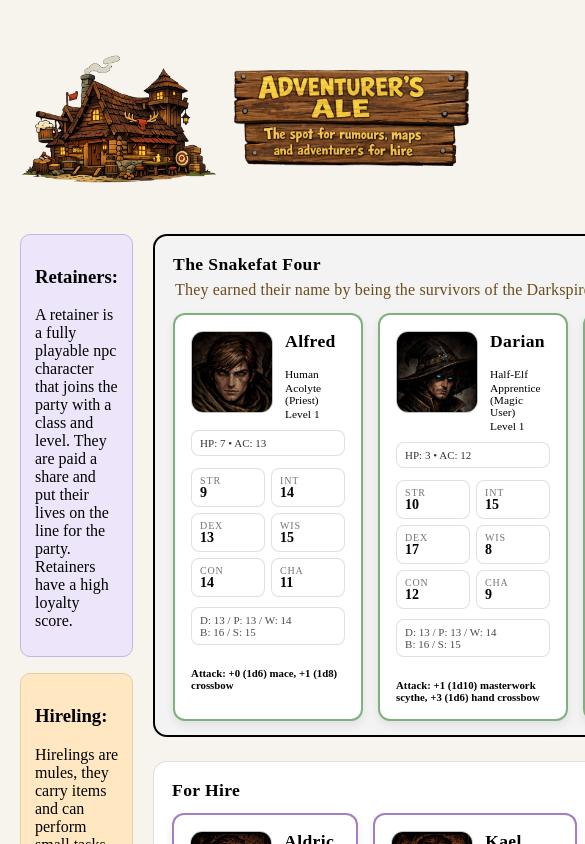
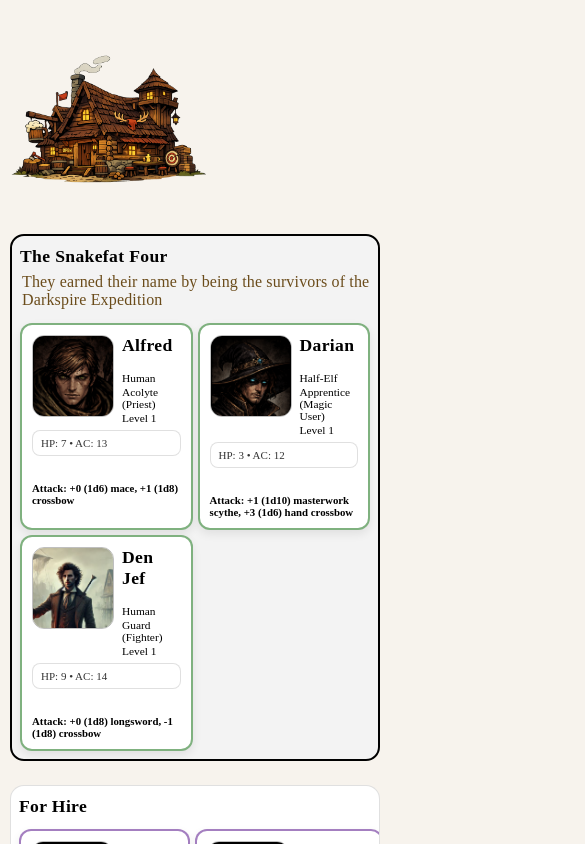
Before and after one commit to jideru/snakefat-tavern, a React (Vite) app: page / in a window 390 px wide. Shown: the top 844 px of the page, 585 px wide, since content can reach past the window. Built offline with nearby package versions, Linux system fonts and the light colour scheme; a web font is replaced by a local one.

Commit message:
created reactive site

```diff
--- a/src/style.css
+++ b/src/style.css
@@ -14,8 +14,9 @@
   text-shadow: 2px 2px 0 #ffe7a0, 0 2px 6px #00000033;
 }
 
-body{margin:0;font-family:serif;background:#f7f3ed}
+body{margin:0;font-family:serif;background:#f7f3ed;overflow-x:hidden}
 .container{max-width:1100px;margin:auto;padding:20px}
+
 .grid{display:grid;grid-template-columns:repeat(4,1fr);gap:15px}
 
 .main-content {
@@ -67,7 +68,7 @@ body{margin:0;font-family:serif;background:#f7f3ed}
   flex: 1;
 }
 
-.groupbox{border:1px solid rgba(0,0,0,0.12);border-radius:14px;background:#fff;padding:18px 18px 14px;margin-bottom:24px}
+.groupbox{border:1px solid rgba(0,0,0,0.12);border-radius:14px;background:#fff;padding:18px 18px 14px;margin-bottom:24px;overflow:hidden}
 .groupbox.party{border:2px solid #000;background:#f3f3f3}
 .groupbox h2{margin:0 0 12px;font-size:1.1rem;letter-spacing:0.02em}
 
@@ -190,3 +191,52 @@ grid-template-columns:repeat(3,1fr);
 gap:5px;
 margin-top:5px;
 }
+
+@media (max-width: 768px) {
+  .container {
+    width: 100%;
+    padding-left: 10px;
+    padding-right: 10px;
+    box-sizing: border-box;
+    margin: 0;
+    max-width: 100%;
+  }
+  .main-content {
+    flex-direction: column;
+    width: 100%;
+    box-sizing: border-box;
+  }
+  .party-section {
+    width: 100%;
+    box-sizing: border-box;
+  }
+  .groupbox {
+    box-sizing: border-box;
+    width: 100%;
+    padding: 10px 8px 8px;
+  }
+  .grid {
+    grid-template-columns: repeat(2, 1fr);
+    gap: 5px;
+  }
+  .card {
+    padding: 10px;
+    gap: 8px;
+  }
+  .card-header {
+    gap: 8px;
+  }
+  .card-left {
+    gap: 6px;
+  }
+  .ability-grid,
+  .save-line {
+    display: none;
+  }
+  .logotext-img {
+    display: none;
+  }
+  .info-card-multi {
+    display: none;
+  }
+}
--- a/src/ui/pages/HomePage.jsx
+++ b/src/ui/pages/HomePage.jsx
@@ -11,7 +11,7 @@ export default function HomePage() {
     <div className="container">
       <div className="logo-row">
         <img src="/assets/images/aa2.png" alt="The Tavern Logo" style={{ minWidth: '196px', minHeight: '196px', width: '196px', height: '196px', marginRight: '18px', objectFit: 'contain' }} />
-        <img src="/assets/images/logotext.png" alt="The Tavern Logo" style={{ marginRight: '18px', objectFit: 'contain', height: '96px' }} />
+        <img src="/assets/images/logotext.png" alt="The Tavern Logo Text" className="logotext-img" style={{ marginRight: '18px', objectFit: 'contain', height: '96px' }} />
       </div>
 
       <div className="main-content">
```
Also changed, not shown: 1 other file (tests, documents, lock files or other folders).
